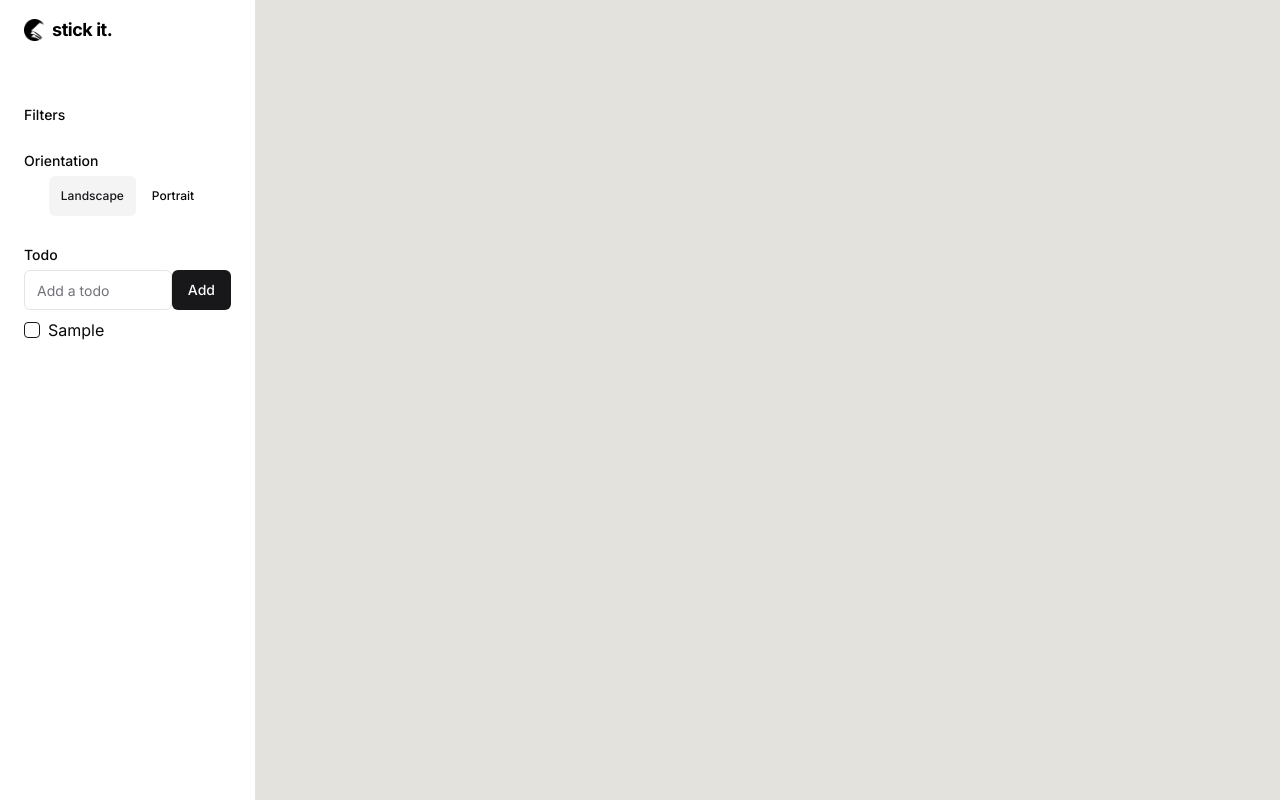
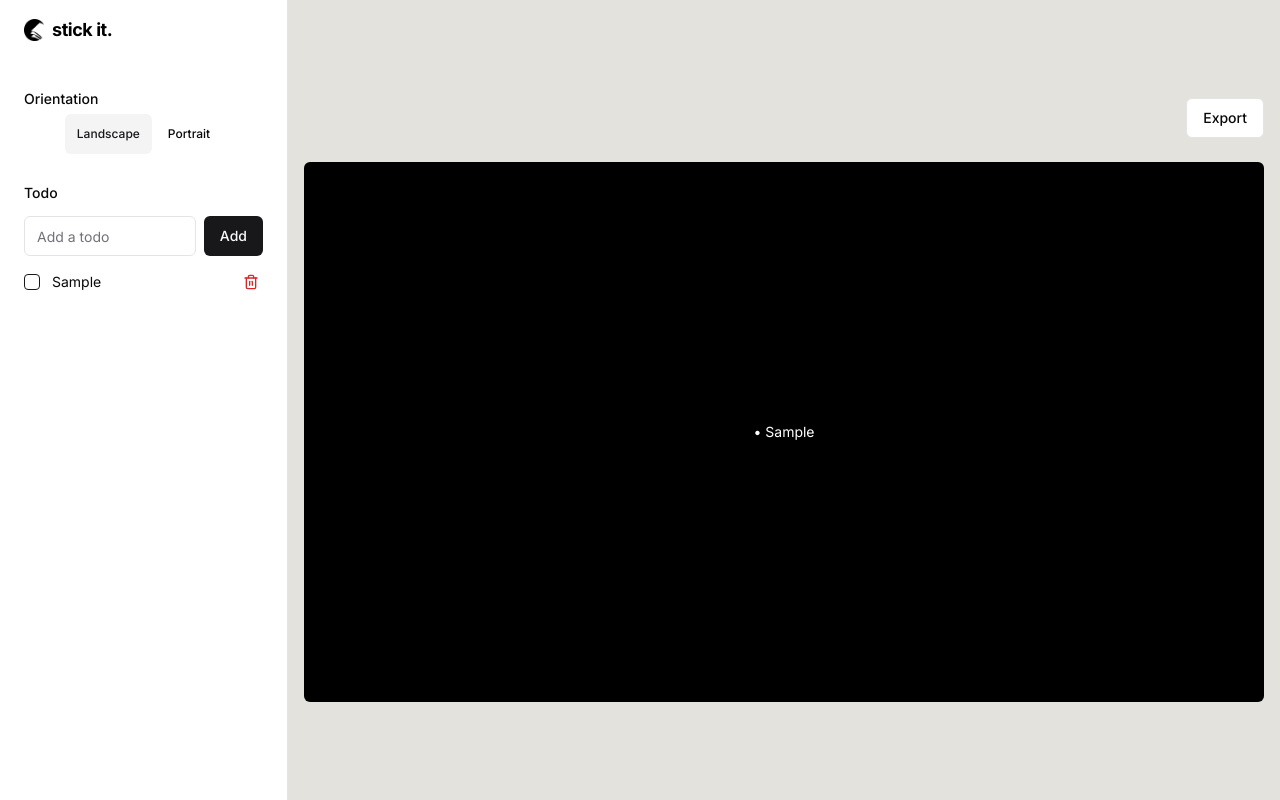
Before and after one commit to aviralj02/stick_it, a Next.js app: page /editor in a window 1280 px wide. Both pictures are taken after typing "Sample" into the empty fields and a click on the button "Add". Built offline with nearby package versions, Linux system fonts and the light colour scheme.

Commit message:
feat: :sparkles: add default desktop wallpaper + add export btn

```diff
--- a/app/editor/page.tsx
+++ b/app/editor/page.tsx
@@ -1,10 +1,12 @@
 "use client";
 
+import DesktopCanvas from "@/components/DesktopCanvas";
 import { Button } from "@/components/ui/button";
 import { Checkbox } from "@/components/ui/checkbox";
 import { Input } from "@/components/ui/input";
 import { Label } from "@/components/ui/label";
 import { ToggleGroup, ToggleGroupItem } from "@/components/ui/toggle-group";
+import { Trash2 } from "lucide-react";
 import Image from "next/image";
 import { useState } from "react";
 
@@ -12,16 +14,21 @@ export default function Editor() {
   const [todos, setTodos] = useState<string[]>([]);
   const [newTodo, setNewTodo] = useState<string>("");
 
-  const addTodo = () => {
+  const addTodo = (): void => {
     if (newTodo.trim() !== "") {
       setTodos([...todos, newTodo.trim()]);
       setNewTodo("");
     }
   };
 
+  const deleteTodo = (index: number): void => {
+    const remainingTodos = todos.filter((_, i: number) => i !== index);
+    setTodos(remainingTodos);
+  };
+
   return (
     <div className="flex min-h-screen w-full">
-      <aside className="bg-background border-r w-64 py-4 px-6 flex flex-col gap-16">
+      <aside className="bg-background border-r w-96 py-4 px-6 flex flex-col gap-12">
         <div className="flex items-center gap-2">
           <Image height={20} width={20} src="/logo.png" alt="logo" />
           <h1
@@ -32,9 +39,6 @@ export default function Editor() {
         </div>
 
         <div className="space-y-8">
-          <div className="flex flex-col gap-2">
-            <Label htmlFor="filters">Filters</Label>
-          </div>
           <div className="flex flex-col gap-2 text-xs">
             <Label htmlFor="orientation">Orientation</Label>
             <ToggleGroup type="single" defaultValue="landscape">
@@ -46,9 +50,9 @@ export default function Editor() {
               </ToggleGroupItem>
             </ToggleGroup>
           </div>
-          <div className="flex flex-col gap-2">
+          <div className="flex flex-col gap-4">
             <Label htmlFor="todo">Todo</Label>
-            <div className="flex">
+            <div className="flex gap-2">
               <Input
                 id="todo"
                 placeholder="Add a todo"
@@ -62,18 +66,28 @@ export default function Editor() {
               />
               <Button onClick={addTodo}>Add</Button>
             </div>
-            <div className="flex flex-col gap-2">
+
+            <div className="flex flex-col gap-3">
               {todos.map((todo, index) => (
-                <div key={index} className="flex items-center gap-2">
-                  <Checkbox />
-                  <span>{todo}</span>
+                <div key={index} className="flex justify-between items-center">
+                  <div className="flex items-center gap-3">
+                    <Checkbox />
+                    <span className="text-sm">{todo}</span>
+                  </div>
+                  <Trash2
+                    onClick={() => deleteTodo(index)}
+                    className="w-4 h-4 mx-1 flex-shrink-0 text-red-600 cursor-pointer"
+                  />
                 </div>
               ))}
             </div>
           </div>
         </div>
       </aside>
-      <main className="flex-1 p-4"></main>
+
+      <main className="flex-1 p-4">
+        <DesktopCanvas todos={todos} />
+      </main>
     </div>
   );
 }
--- /dev/null
+++ b/components/DesktopCanvas.tsx
@@ -0,0 +1,62 @@
+import React, { ReactElement, useRef } from "react";
+import html2canvas from "html2canvas";
+import { Button } from "./ui/button";
+
+type Props = {
+  todos: string[];
+};
+
+const DesktopCanvas = ({ todos }: Props): ReactElement => {
+  const canvasRef = useRef<HTMLDivElement | null>(null);
+
+  const handleDownload = async () => {
+    if (canvasRef.current) {
+      canvasRef.current.classList.remove("rounded-md");
+      canvasRef.current.style.width = "1920px";
+      canvasRef.current.style.height = "1080px";
+
+      const canvas = await html2canvas(canvasRef.current, {
+        width: 1920,
+        height: 1080,
+        scale: 1,
+        useCORS: true,
+        backgroundColor: null,
+        removeContainer: true,
+      });
+
+      const dataUrl = canvas.toDataURL("image/png");
+      const link = document.createElement("a");
+      link.href = dataUrl;
+      link.download = "stick-it-wallpaper.png";
+      link.click();
+
+      canvasRef.current.classList.add("rounded-md");
+      canvasRef.current.style.width = "960px";
+      canvasRef.current.style.height = "540px";
+    }
+  };
+
+  return (
+    <div className="flex flex-col w-fit mx-auto justify-center gap-6 h-full">
+      <Button className="self-end" variant={"outline"} onClick={handleDownload}>
+        Export
+      </Button>
+      <div
+        ref={canvasRef}
+        style={{
+          width: "960px",
+          height: "540px",
+        }}
+        className="bg-black text-white flex flex-col gap-1 items-center justify-center rounded-md p-5 box-border overflow-hidden font-sans text-sm"
+      >
+        {todos.map((todo, index) => (
+          <div key={index}>
+            <span>• {todo}</span>
+          </div>
+        ))}
+      </div>
+    </div>
+  );
+};
+
+export default DesktopCanvas;
--- a/package.json
+++ b/package.json
@@ -19,6 +19,7 @@
     "class-variance-authority": "^0.7.0",
     "clsx": "^2.1.1",
     "framer-motion": "^11.3.21",
+    "html2canvas": "^1.4.1",
     "lucide-react": "^0.424.0",
     "next": "14.2.5",
     "react": "^18",
```
Also changed, not shown: 1 other file (tests, documents, lock files or other folders).
